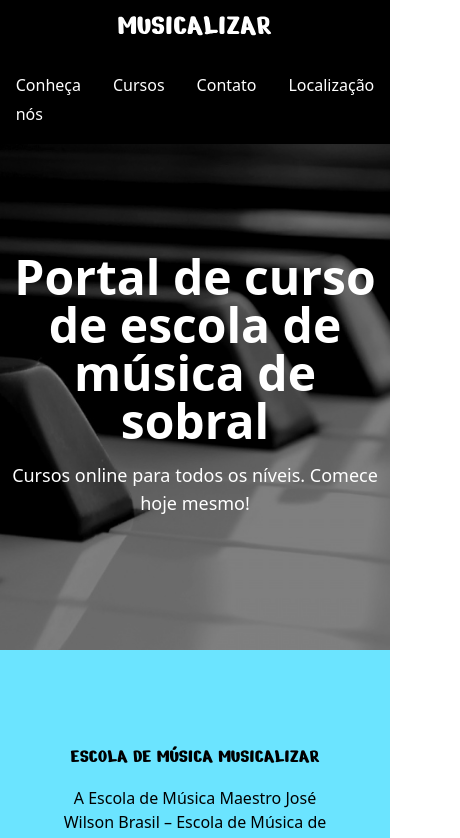
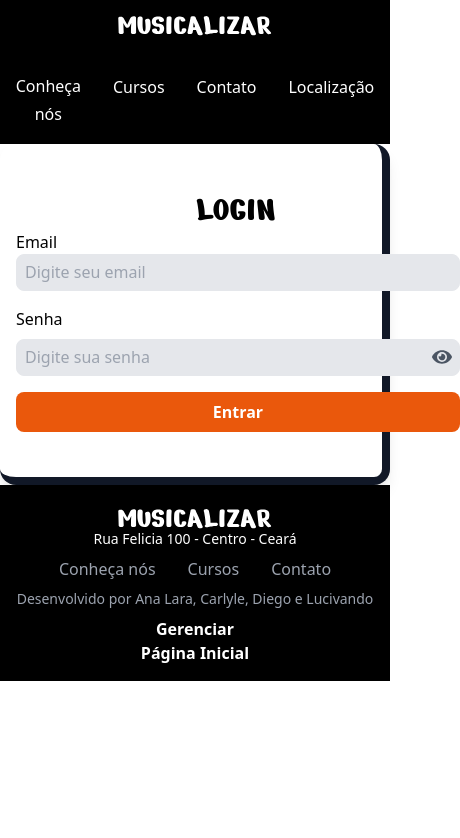
Before and after one commit to AnaLara714/musicalizar, a React (Vite) app in the folder frontend/: page /login in a window 390 px wide. Shown: the top 838 px of the page, 460 px wide, since content can reach past the window. Built offline with nearby package versions, Linux system fonts and the light colour scheme; no server answers.

Commit message:
feat: adiciona a navegação das rotas e no header e footer

```diff
--- a/frontend/package.json
+++ b/frontend/package.json
@@ -14,7 +14,9 @@
     "autoprefixer": "^10.4.21",
     "postcss": "^8.5.3",
     "react": "^19.0.0",
-    "react-dom": "^19.0.0"
+    "react-dom": "^19.0.0",
+    "react-icons": "^5.5.0",
+    "react-router-dom": "^7.4.0"
   },
   "devDependencies": {
     "@eslint/js": "^9.21.0",
--- a/frontend/src/App.jsx
+++ b/frontend/src/App.jsx
@@ -1,27 +1,15 @@
-
-import Contact from "./components/Contact"
-import CoursesSection from "./components/CoursesSection"
-import FAQSection from "./components/FAQSection"
-import Footer from "./components/Footer"
-import Header from "./components/Header"
-import Banner from "./components/Banner"
-import RegistrationForm from "./components/RegistrationForm"
-import SectionAboutUs from "./components/SectionAboutUs"
+import { BrowserRouter as Router } from "react-router-dom";
+import { AppRoutes } from "./routes/Routes";
+import { ScrollProvider } from "./context/ScrollContext";
 
 function App() {
+  return (
+    <Router>
+      <ScrollProvider>
+        <AppRoutes />
+      </ScrollProvider>
+    </Router>
+  );
+}
 
-  return (
-    <div className="flex flex-col">
-      <Header />
-      <Banner />
-      <SectionAboutUs />
-      <CoursesSection />
-      <RegistrationForm />
-      <FAQSection />
-      <Contact/>
-      <Footer />
-    </div>
-  )
-};
-
-export default App
+export default App;
--- a/frontend/src/components/Footer.jsx
+++ b/frontend/src/components/Footer.jsx
@@ -1,33 +1,66 @@
 import React from "react";
 import logo from "../assets/MUSICALIZAR.svg";
+import { useNavigate } from "react-router-dom";
+import { useScroll } from "../context/ScrollContext";
 
-function Footer () {
+function Footer() {
+  const navigate = useNavigate();
+  const { setScrcollToId } = useScroll();
+
+  const handleNavigation = (id) => {
+    if (window.location.pathname !== "/") {
+      setScrcollToId(id);
+      navigate("/");
+    } else {
+      const section = document.getElementById(id);
+      if (section) {
+        section.scrollIntoView({ behavior: "smooth", block: "start" });
+      }
+    }
+  };
   return (
     <footer className="bg-black-900 text-white max-h-24">
-            <div className="container mx-auto bg-black mb-8 flex flex-col lg:flex-row justify-around max-w-full p-4">
-                <div className="text-center mb-6 items-center flex flex-col">
+      <div className="container mx-auto bg-black flex flex-col lg:flex-row justify-around max-w-full p-4">
+        <div className="text-center flex flex-col items-center m-2 justify-center">
           <img src={logo} alt="Logo do Musicalizar" className="h-5" />
           <p className="text-sm">Rua Felicia 100 - Centro - Ceará</p>
         </div>
 
         <div className="flex flex-col gap-2">
-                    <div className="flex justify-center space-x-8 flex-row" >
-                        <a href="#conheca" className=" text-gray-400 hover:text-white">Conheça nós</a>
-                        <a href="#cursos" className="text-gray-400 hover:text-white">Cursos</a>
-                        <a href="#contato" className="text-gray-400 hover:text-white">Contato</a>
-                        <a href="#localizacao" className="text-gray-400 hover:text-white">Localização</a>
+          <div className="flex justify-center space-x-8 flex-row">
+            <a
+              onClick={() => handleNavigation("about-us")}
+              className=" text-gray-400 hover:text-white"
+            >
+              Conheça nós
+            </a>
+            <a
+              onClick={() => handleNavigation("courses")}
+              className="text-gray-400 hover:text-white"
+            >
+              Cursos
+            </a>
+            <a
+              onClick={() => handleNavigation("contact")}
+              className="text-gray-400 hover:text-white"
+            >
+              Contato
+            </a>
           </div>
-                    <div className="text-center text-sm text-gray-400" >
-                        <p className="text-size-10">Desenvolvido por Ana Lara, Carlyle, Diego e Lucivando</p>
+          <div className="text-center text-sm text-gray-400">
+            <p className="text-size-10">
+              Desenvolvido por Ana Lara, Carlyle, Diego e Lucivando
+            </p>
           </div>
         </div>
 
-                <div className="text-center font-semibold mt-2">
-                    <p>Gerenciar</p>
+        <div className="text-center font-semibold mt-2 cursor-pointer flex flex-col">
+          <p onClick={() => navigate("/manager")}>Gerenciar</p>
+          <p onClick={() => navigate("/")}>Página Inicial</p>
         </div>
       </div>
     </footer>
-    )
+  );
 }
 
-export default Footer
+export default Footer;
--- a/frontend/src/components/Header.jsx
+++ b/frontend/src/components/Header.jsx
@@ -1,23 +1,69 @@
+import { useNavigate } from "react-router-dom";
 import logo from "../assets/MUSICALIZAR.svg";
+import { useScroll } from "../context/ScrollContext";
 
 function Header() {
+  const navigate = useNavigate();
+  const { setScrollToId } = useScroll();
+
+  const handleNavigation = (id) => {
+    if (window.location.pathname !== "/") {
+      setScrollToId(id);
+      navigate("/");
+    } else {
+      setTimeout(() => {
+        const section = document.getElementById(id);
+        if (section) {
+          section.scrollIntoView({ behavior: "smooth", block: "start" });
+        }
+      }, 100);
+    }
+  };
+
   return (
     <header className="bg-black text-white">
       <div className="container mx-auto flex items-center justify-between h-36 px-4 py-4 flex-col lg:flex-row">
-
         <a href="/" className="flex items-center">
           <img src={logo} alt="Logo do Musicalizar" className="h-5" />
         </a>
 
         <nav>
           <ul className="flex gap-8 text-lg">
-            <li><a href="#" className="hover:text-stone-500 text-[16px]">Conheça nós</a></li>
-            <li><a href="#" className="hover:text-stone-500 text-[16px]">Cursos</a></li>
-            <li><a href="#" className="hover:text-stone-500 text-[16px]">Contato</a></li>
-            <li><a href="#" className="hover:text-stone-500 text-[16px]">Localização</a></li>
+            <li>
+              <button
+                onClick={() => handleNavigation("about-us")}
+                className="hover:text-stone-500 text-[16px]"
+              >
+                Conheça nós
+              </button>
+            </li>
+            <li>
+              <button
+                onClick={() => handleNavigation("courses")}
+                className="hover:text-stone-500 text-[16px]"
+              >
+                Cursos
+              </button>
+            </li>
+            <li>
+              <a
+                onClick={() => handleNavigation("contact")}
+                className="hover:text-stone-500 text-[16px]"
+              >
+                Contato
+              </a>
+            </li>
+            <li>
+              <a
+                href="https://www.google.com.br/maps/?hl=pt-PT"
+                target="_blank"
+                className="hover:text-stone-500 text-[16px]"
+              >
+                Localização
+              </a>
+            </li>
           </ul>
         </nav>
-
       </div>
     </header>
   );
--- /dev/null
+++ b/frontend/src/context/ScrollContext.jsx
@@ -0,0 +1,29 @@
+import { createContext, useContext, useEffect, useState } from "react";
+import { useLocation } from "react-router-dom";
+
+const ScrollContext = createContext();
+
+export const ScrollProvider = ({ children }) => {
+  const [scrollToId, setScrollToId] = useState("");
+  const location = useLocation();
+
+  useEffect(() => {
+    if (scrollToId && location.pathname === "/") {
+      setTimeout(() => {
+        const section = document.getElementById(scrollToId);
+        if (section) {
+          section.scrollIntoView({ behavior: "smooth", block: "start" });
+          setScrollToId("");
+        }
+      }, 300);
+    }
+  }, [scrollToId, location.pathname]);
+
+  return (
+    <ScrollContext.Provider value={{ scrollToId, setScrollToId }}>
+      {children}
+    </ScrollContext.Provider>
+  );
+};
+
+export const useScroll = () => useContext(ScrollContext);
--- /dev/null
+++ b/frontend/src/pages/Home.jsx
@@ -0,0 +1,35 @@
+import Contact from "../components/Contact";
+import CoursesSection from "../components/CoursesSection";
+import FAQSection from "../components/FAQSection";
+import Footer from "../components/Footer";
+import Header from "../components/Header";
+import Banner from "../components/Banner";
+import RegistrationForm from "../components/RegistrationForm";
+import SectionAboutUs from "../components/SectionAboutUs";
+
+function Home() {
+  return (
+    <div className="flex flex-col">
+      <Header />
+      <Banner />
+      <div id="about-us">
+        <SectionAboutUs />
+      </div>
+      <div id="courses">
+        <CoursesSection />
+      </div>
+      <div id="registration">
+        <RegistrationForm />
+      </div>
+      <div id="faq">
+        <FAQSection />
+      </div>
+      <div id="contact">
+        <Contact />
+      </div>
+      <Footer />
+    </div>
+  );
+}
+
+export default Home;
--- /dev/null
+++ b/frontend/src/pages/Login.jsx
@@ -0,0 +1,15 @@
+import Login from "../components/Login";
+import Footer from "../components/Footer";
+import Header from "../components/Header";
+
+function LoginSectretaria() {
+  return (
+    <div className="flex flex-col">
+      <Header />
+      <Login />
+      <Footer />
+    </div>
+  );
+}
+
+export default LoginSectretaria;
--- /dev/null
+++ b/frontend/src/pages/Manager.jsx
@@ -0,0 +1,13 @@
+import Footer from "../components/Footer";
+import Header from "../components/Header";
+
+function Manager() {
+  return (
+    <div className="flex flex-col">
+      <Header />
+      <Footer />
+    </div>
+  );
+}
+
+export default Manager;
--- /dev/null
+++ b/frontend/src/routes/Routes.jsx
@@ -0,0 +1,32 @@
+import React from "react";
+import { Route, Routes, Navigate } from "react-router-dom";
+import Home from "../pages/Home";
+import LoginSectretaria from "../pages/Login";
+import Manager from "../pages/Manager";
+// const ProtectedRoute: React.FC<{ children: React.ReactNode }> = ({
+//   children,
+// }) => {
+//   const { isAuthenticated } = useAuth();
+//   if (!isAuthenticated) {
+//     return <Navigate to="/" replace />;
+//   }
+//   return <>{children}</>;
+// };
+
+export const AppRoutes = () => {
+  return (
+    <Routes>
+      <Route path="/" element={<Home />} />
+      <Route path="/login" element={<LoginSectretaria />} />
+      <Route path="/manager" element={<Manager />} />
+      {/* <Route
+        path="/"
+        element={
+          <ProtectedRoute>
+            <StudentList />
+          </ProtectedRoute>
+        }
+      /> */}
+    </Routes>
+  );
+};
--- a/package.json
+++ /dev/null
@@ -1,5 +0,0 @@
-{
-  "dependencies": {
-    "react-icons": "^5.5.0"
-  }
-}
```
Also changed, not shown: 2 other files (tests, documents, lock files or other folders). Lines whose indentation alone changed are shown as unchanged.
